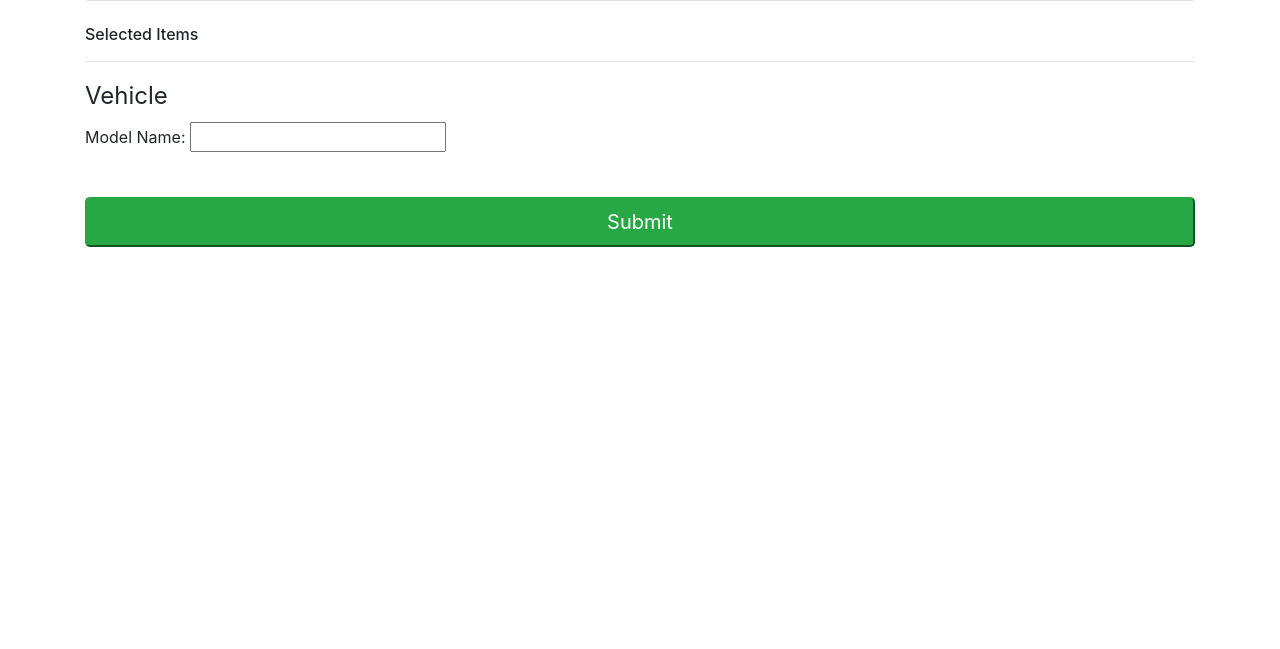
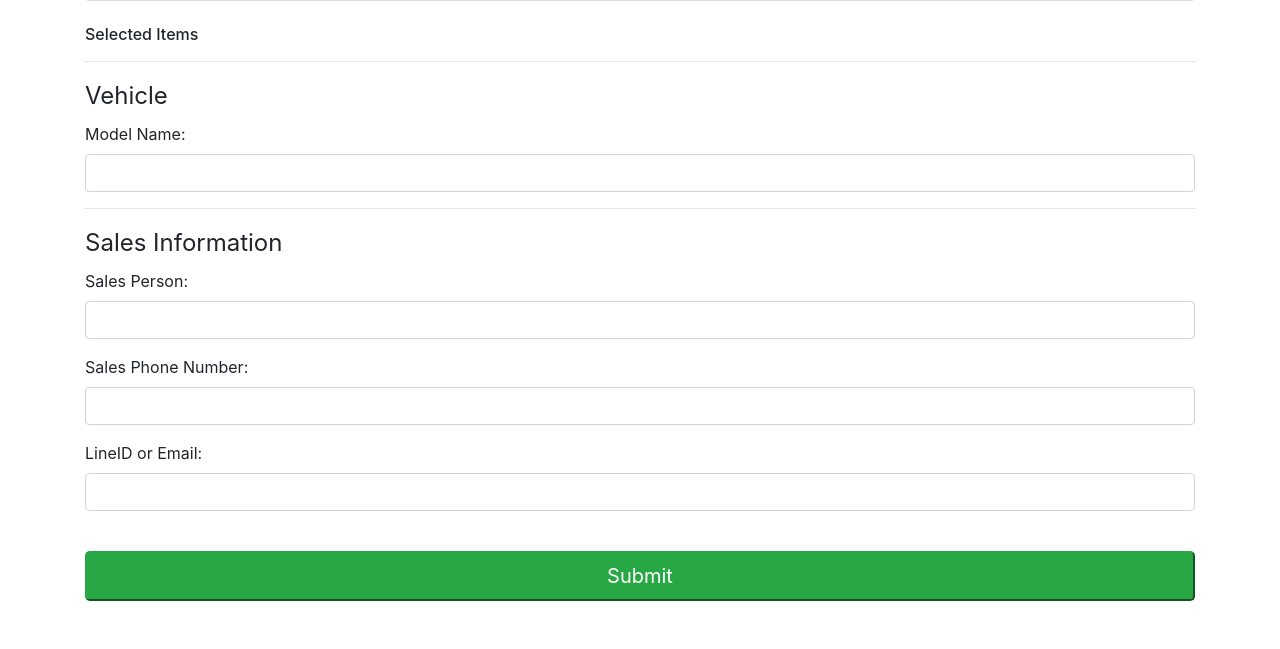
Before and after one commit to AyushSehgal/CarSales, a PHP site: page / in a window 1280 px wide. Shown: the part 1244-1893 px from the top of the page. Before the commit the page ends 1491 px from the top, so only its background shows below. Run offline with PHP 8.4, Linux system fonts and the light colour scheme; data that the repository does not hold is empty; some libraries are stand-ins or nearby versions.

Commit message:
Added Div 5 - Sales Information

```diff
--- a/index.php
+++ b/index.php
@@ -205,16 +205,31 @@
         </div>
 
          <!-- Div 4 - Vehicle Name -->
-         <div class="container">
+        <div class="container">
            <legend>Vehicle</legend>
            <div class="form-group">
              <label for="vehicleName">Model Name:</label>
-             <input id="vehicleName" name="vehicleName" type="text" oninput="getVehicleName()">
-         </div>
+             <input id="vehicleName" name="vehicleName" type="text" oninput="getVehicleName()" class="form-control">
+            </div>
+            <hr width=100%>
+        <!-- Div 5 - Sales Information -->
+            <legend>Sales Information</legend>
+            <div class="form-group">
+             <label for="salesPerson">Sales Person:</label>
+             <input id="salesPerson" type="text" oninput="getVehicleName()" class="form-control">
+            </div>
+            <div class="form-group">
+             <label for="salesPhone">Sales Phone Number:</label>
+             <input id="salesPhone" type="text" oninput="getVehicleName()" class="form-control">
+            </div>
+            <div class="form-group">
+             <label for="salesLine">LineID or Email:</label>
+             <input id="salesLine" type="text" oninput="getVehicleName()" class="form-control">
+            </div>
+
          <br>
-
           <input type="submit" class="btn-block btn-success btn-lg" value="Submit" onclick="genPDF()">
-
+          </div>
          <br>
          <br>
 
```
